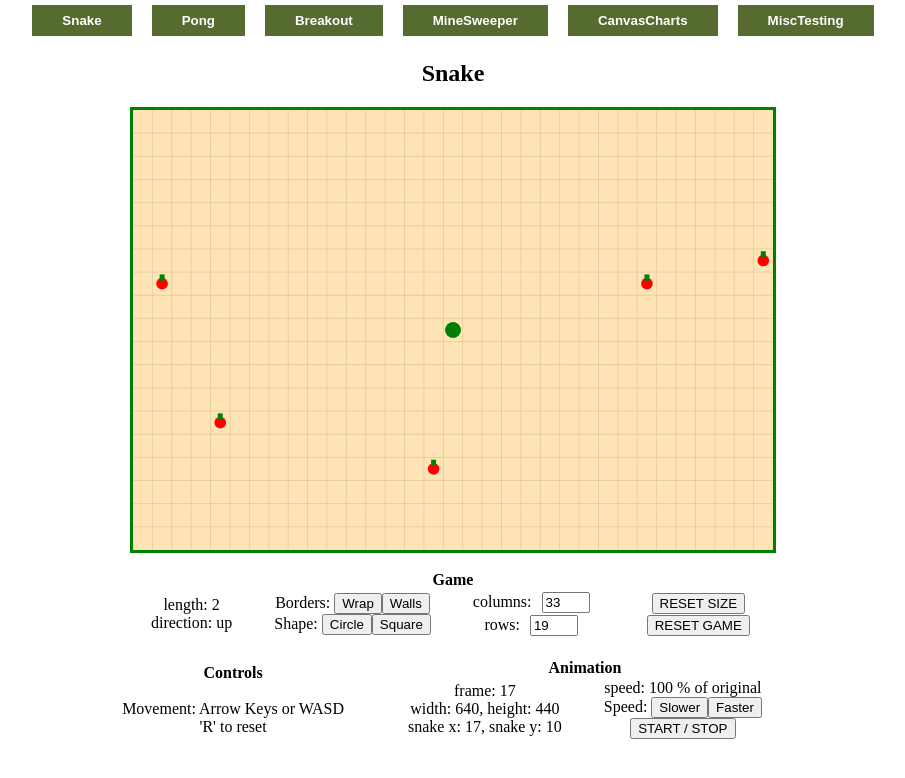
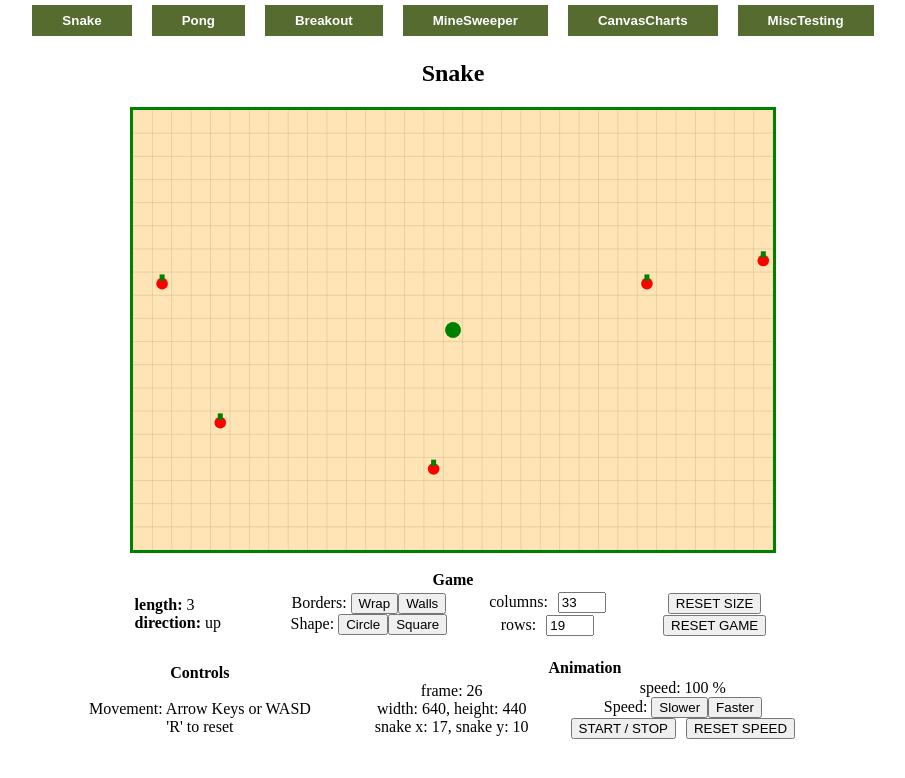
Before and after one commit to apoyhonen/base, a Vue app: page / in a window 1280 px wide. Shown: the top 778 px of the page, without its empty margins (187-1092 px from the left). Built offline with nearby package versions, Linux system fonts and the light colour scheme.

Commit message:
snake finetune animation speed; improve default length; ensure no turning back the opposite way for immediate gameover

```diff
--- a/src/apps/SnakeApp.vue
+++ b/src/apps/SnakeApp.vue
@@ -9,9 +9,9 @@
     <table>
       <tr>
 
-        <td>
-          <p>length: {{ snakeLength }} </p>
-          <p>direction: {{ snakeDirection }}</p>
+        <td style="text-align: left;">
+          <p><b>length:</b> {{ snakeLength }} <span style="display: inline-block; width: 50px;"></span></p>
+          <p><b>direction:</b> {{ snakeDirection }}</p>
         </td>
 
         <td>
@@ -70,12 +70,14 @@
               </td>
 
               <td>
-                <p>speed: {{ animationSpeedPercent }} % of original</p>
+                <p>speed: {{ animationSpeedDisplay }} %</p>
                 Speed:
-                <button @click="animationSpeedPercent += 20">Slower</button>
-                <button @click="animationSpeedPercent -= 20">Faster</button>
+                <button @click="animationSpeedPercent += 10">Slower</button>
+                <button @click="animationSpeedPercent = Math.max(10, animationSpeedPercent - 10)">Faster</button>
                 <br>
                 <button @click="isRunning = !isRunning">START / STOP</button>
+                <span style="display: inline-block; width: 10px;"></span>
+                <button @click="animationSpeedPercent = 100">RESET SPEED</button>
               </td>
 
             </tr>
@@ -97,7 +99,9 @@ let c = null;
 const frameCount = ref(1);
 const isRunning = ref(true);
 const animationSpeedPercent = ref(100);
-const animationSpeedMS = computed(() => 300 / 100 * animationSpeedPercent.value);
+const animationSpeedDisplay = computed(() => Math.floor(100 * 100 / animationSpeedPercent.value));
+const defaultAnimationMs = 200;
+const animationSpeedMS = computed(() => defaultAnimationMs / 100 * animationSpeedPercent.value);
 let animationInterval = null;
 
 onMounted(() => {
@@ -231,7 +235,8 @@ let snakeCol = 0;
 let snakeRow = 0;
 let horizontalDirection = 1;
 let verticalDirection = 1;
-let snakeLength = 3;
+const defaultSnakeLength = 3;
+let snakeLength = defaultSnakeLength;
 let isSnakeMoving = false;
 let isHorizontal = true;
 let isCircleSnake = true;
@@ -280,7 +285,7 @@ function resetSnake() {
   horizontalDirection = 1;
   verticalDirection = 1;
   isHorizontal = true;
-  snakeLength = 2;
+  snakeLength = defaultSnakeLength;
   isSnakeMoving = false;
 
   emptySnakeTiles();
@@ -438,6 +443,12 @@ function keyDownHandler(e) {
 }
 
 function setVerticalDirection(isDown) {
+  if (!isHorizontal) {
+    if ((isDown && verticalDirection < 0) || (!isDown && verticalDirection > 0)) {
+      return; // opposite direction, don't allow
+    }
+  }
+
   isSnakeMoving = true;
   isHorizontal = false;
   verticalDirection = isDown ? 1 : -1;
@@ -445,6 +456,12 @@ function setVerticalDirection(isDown) {
 }
 
 function setHorizontalDirection(isRight) {
+  if (isHorizontal) {
+    if ((isRight && horizontalDirection < 0) || (!isRight && horizontalDirection > 0)) {
+      return; // opposite direction, don't allow
+    }
+  }
+
   isSnakeMoving = true;
   isHorizontal = true;
   horizontalDirection = isRight ? 1 : -1;
```
